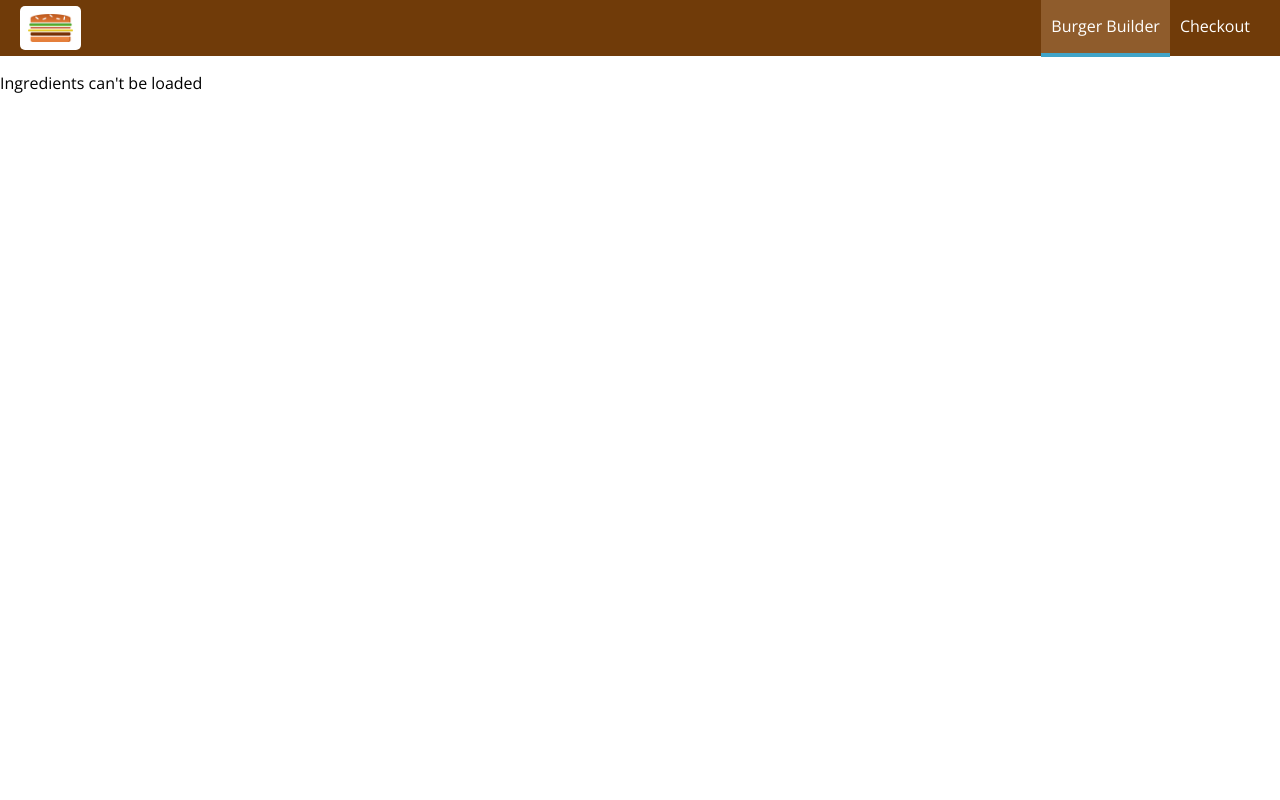
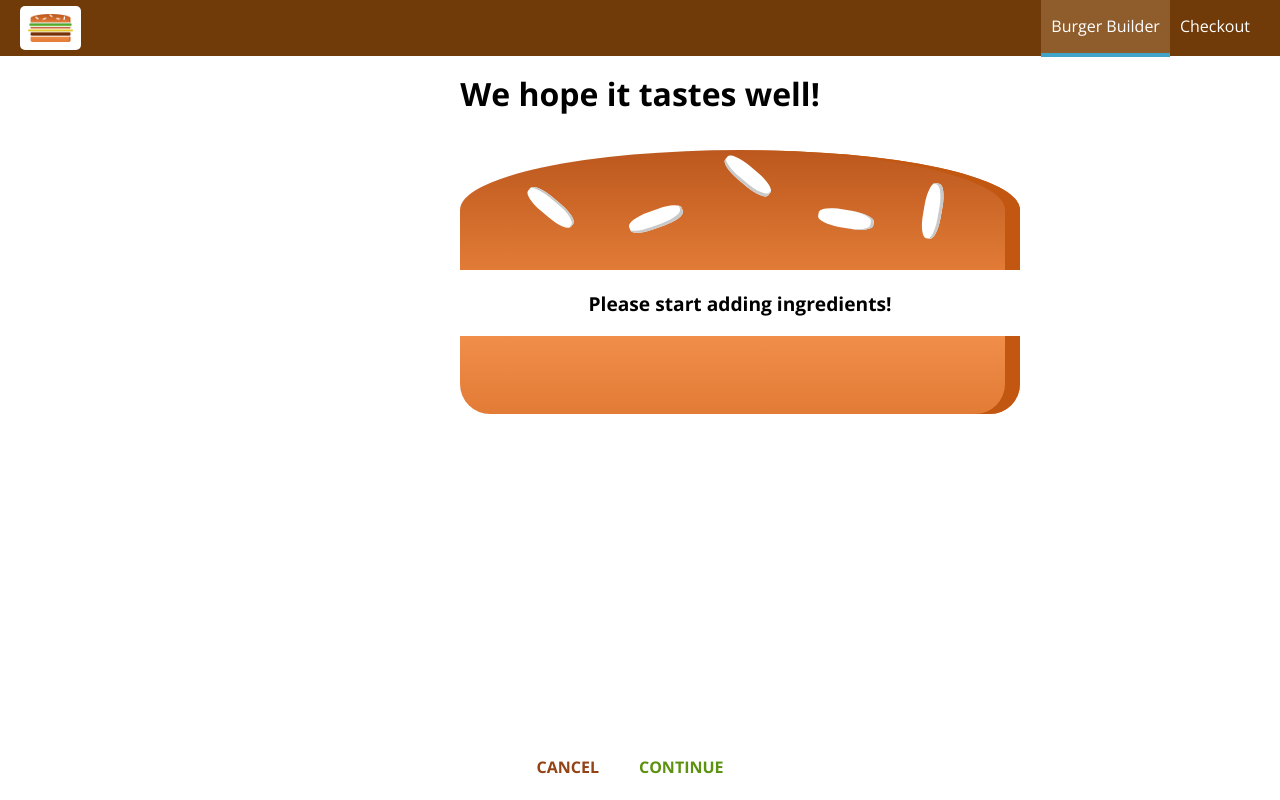
Before and after one commit to oleh-shev/burger-builder, a React (Create React App) app: page /checkout in a window 1280 px wide. Built offline with nearby package versions, Linux system fonts and the light colour scheme; no server answers.

Commit message:
Add checkout page

```diff
--- a/package.json
+++ b/package.json
@@ -11,6 +11,7 @@
     "prop-types": "^15.7.2",
     "react": "^17.0.1",
     "react-dom": "^17.0.1",
+    "react-router-dom": "^5.2.0",
     "react-scripts": "4.0.0",
     "web-vitals": "^0.2.4"
   },
--- a/src/App.js
+++ b/src/App.js
@@ -1,13 +1,19 @@
 import React, { Component } from 'react';
+import { Route, Switch } from 'react-router-dom';
+
 import Layout from "./hoc/Layout/Layout";
 import BurgerBuilder from "./containers/BurgerBuilder/BurgerBuilder";
+import Checkout from "./containers/Checkout/Checkout";
 
 class App extends Component {
   render() {
     return (
         <div>
             <Layout>
-                <BurgerBuilder />
+                <Switch>
+                    <Route path="/checkout" component={Checkout} />
+                    <Route path="/" component={BurgerBuilder} />
+                </Switch>
             </Layout>
         </div>
     )
--- /dev/null
+++ b/src/components/Order/CheckoutSummary/CheckoutSummary.js
@@ -0,0 +1,18 @@
+import React from 'react';
+
+import Burger from "../../Burger/Burger";
+import classes from './CheckoutSummary.module.scss';
+
+const CheckoutSummary = props => {
+    return (
+        <div className={classes.CheckoutSummary}>
+            <h1>We hope it tastes well!</h1>
+            <div style={{width: '100%', margin: 'auto'}}>
+                <Burger ingredients={props.ingredients}/>
+            </div>
+            <button className={classes.CancelButton} onClick={props.checkoutCanceled}>CANCEL</button>
+            <button className={classes.ContinueButton} onClick={props.checkoutContinued}>CONTINUE</button>
+        </div>
+    )
+}
+export default CheckoutSummary;
--- /dev/null
+++ b/src/components/Order/CheckoutSummary/CheckoutSummary.module.scss
@@ -0,0 +1,23 @@
+@import "src/assets/styles/mixins/Button";
+
+.CheckoutSummary {
+  text-align: center;
+  width: 80%;
+  margin: auto;
+
+  .ContinueButton {
+    @include Button;
+    @include Success;
+  }
+
+  .CancelButton {
+    @include Button;
+    @include Danger;
+  }
+}
+
+@media (min-width: 600px) {
+  .CheckoutSummary {
+    width: 500px;
+  }
+}
--- a/src/containers/BurgerBuilder/BurgerBuilder.js
+++ b/src/containers/BurgerBuilder/BurgerBuilder.js
@@ -93,29 +93,17 @@ class BurgerBuilder extends Component {
     }
 
     purchaseContinueHandler = () => {
-        // alert('You continue!');
-        this.setState({loading: true});
-        const order = {
-            ingredients: this.state.ingredients,
-            price: this.state.totalPrice,
-            customer: {
-                name: 'John Doe',
-                address: {
-                    street: 'Test street 1',
-                    zipCode: '41351',
-                    country: 'USA'
-                },
-                email: 'john@test.com'
-            },
-            deliveryMethod: 'fastest'
-        };
-        axios.post('/orders.json', order)
-            .then(response => {
-                this.setState({loading: false, purchasing: false});
-            })
-            .catch(error => {
-                this.setState({loading: false, purchasing: false});
-            })
+        const queryParams = [];
+        for (let i in this.state.ingredients) {
+            queryParams.push(encodeURIComponent(i) + '=' + encodeURIComponent(this.state.ingredients[i]));
+        }
+
+        queryParams.push(`price=${this.state.totalPrice}`);
+
+        this.props.history.push({
+            pathname: '/checkout',
+            search: `?${queryParams.join('&')}`
+        });
     }
 
     render() {
--- /dev/null
+++ b/src/containers/Checkout/Checkout.js
@@ -0,0 +1,53 @@
+import React, {Component} from 'react';
+import { Route } from 'react-router-dom';
+import CheckoutSummary from "../../components/Order/CheckoutSummary/CheckoutSummary";
+import ContactData from "./ContactData/ContactData";
+
+class Checkout extends Component {
+    state = {
+        ingredients: null,
+        totalPrice: 0
+    }
+
+    componentWillMount() {
+        const query = new URLSearchParams(this.props.location.search);
+        let price = 0;
+        const ingredients = {};
+        for (let param of query.entries()) {
+            if (param[0] === 'price') {
+                price = param[1];
+            } else {
+                ingredients[param[0]] = +param[1];
+            }
+        }
+        this.setState({ingredients: ingredients, totalPrice: price});
+    }
+
+    checkoutCancelledHandler = () => {
+        this.props.history.goBack();
+    }
+
+    checkoutContinueHandler = () => {
+        this.props.history.replace('/checkout/contact-data');
+    }
+
+    render() {
+        return (
+            <div>
+                <CheckoutSummary
+                    ingredients={this.state.ingredients}
+                    checkoutCanceled={this.checkoutCancelledHandler}
+                    checkoutContinued={this.checkoutContinueHandler}
+                />
+                <Route
+                    path={`${this.props.match.path}/contact-data`}
+                    render={props => (
+                        <ContactData ingredients={this.state.ingredients} price={this.state.totalPrice} {...props}/>
+                        )}
+                />
+            </div>
+        )
+    }
+}
+
+export default Checkout;
--- /dev/null
+++ b/src/containers/Checkout/ContactData/ContactData.js
@@ -0,0 +1,69 @@
+import React, { Component } from 'react';
+
+import axios from '../../../axios-orders';
+import classes from './ContactData.module.scss'
+import Spinner from "../../../components/UI/Spinner/Spinner";
+
+class ContactData extends Component {
+    state = {
+        name: '',
+        email: '',
+        address: {
+           street: '',
+           postalCode: ''
+        },
+        loading: false
+    }
+
+    orderHandler = (event) => {
+        event.preventDefault();
+        this.setState({loading: true});
+        const order = {
+            ingredients: this.props.ingredients,
+            price: this.state.totalPrice,
+            customer: {
+                name: 'John Doe',
+                address: {
+                    street: 'Test street 1',
+                    zipCode: '41351',
+                    country: 'USA'
+                },
+                email: 'john@test.com'
+            },
+            deliveryMethod: 'fastest'
+        };
+        axios.post('/orders.json', order)
+            .then(response => {
+                this.setState({loading: false});
+                this.props.history.push('/');
+            })
+            .catch(error => {
+                this.setState({loading: false});
+            })
+    }
+
+    render() {
+        let form = (
+            <form>
+                <input type="text" name="name" placeholder="Your Name" />
+                <input type="email" name="email" placeholder="Your Email" />
+                <input type="text" name="street" placeholder="Street" />
+                <input type="text" name="postal" placeholder="Postal Code" />
+                <button className={classes.OrderButton} onClick={this.orderHandler}>ORDER</button>
+            </form>
+        );
+
+        if (this.state.loading) {
+            form = <Spinner />
+        }
+
+        return (
+            <div className={classes.ContactData}>
+                <h4>Enter your Contact Data</h4>
+                {form}
+            </div>
+        )
+    }
+}
+
+export default ContactData;
--- /dev/null
+++ b/src/containers/Checkout/ContactData/ContactData.module.scss
@@ -0,0 +1,27 @@
+@import "src/assets/styles/mixins/Button";
+
+.ContactData {
+  margin: 20px auto;
+  width: 80%;
+  text-align: center;
+  box-shadow: 0 2px 3px #ccc;
+  border: 1px solid #eee;
+  padding: 10px;
+  box-sizing: border-box;
+
+  input {
+    display: block;
+    width: 90%;
+  }
+
+  .OrderButton {
+    @include Button;
+    @include Success
+  }
+}
+
+@media (min-width: 600px) {
+  .ContactData {
+    width: 500px;
+  }
+}
--- a/src/index.js
+++ b/src/index.js
@@ -3,10 +3,17 @@ import ReactDOM from 'react-dom';
 import './index.css';
 import App from './App';
 import reportWebVitals from './reportWebVitals';
+import { BrowserRouter } from 'react-router-dom';
+
+const app = (
+    <BrowserRouter>
+        <App />
+    </BrowserRouter>
+);
 
 ReactDOM.render(
   <React.StrictMode>
-    <App />
+      {app}
   </React.StrictMode>,
   document.getElementById('root')
 );
```
Also changed, not shown: 1 other file (tests, documents, lock files or other folders).
